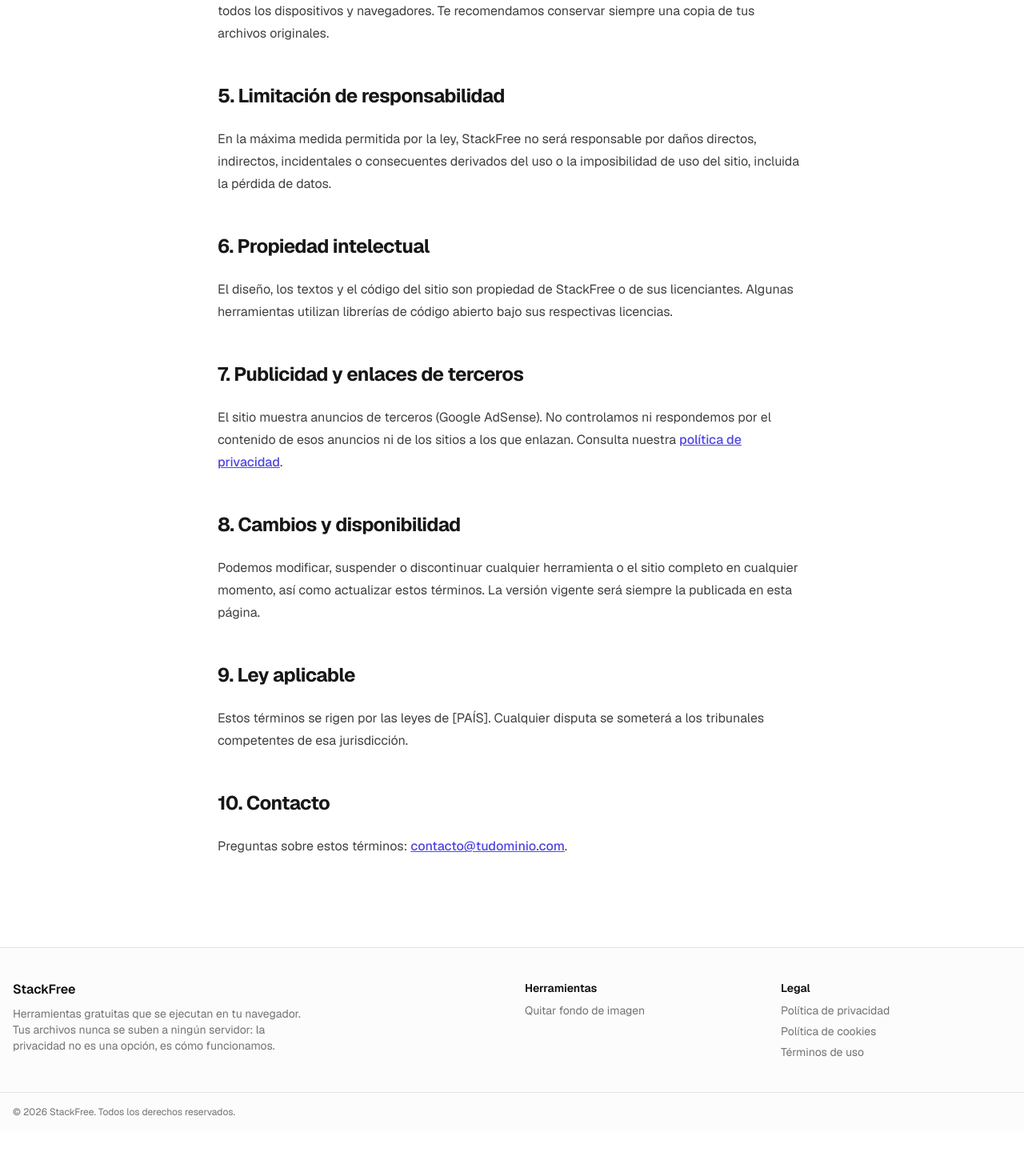
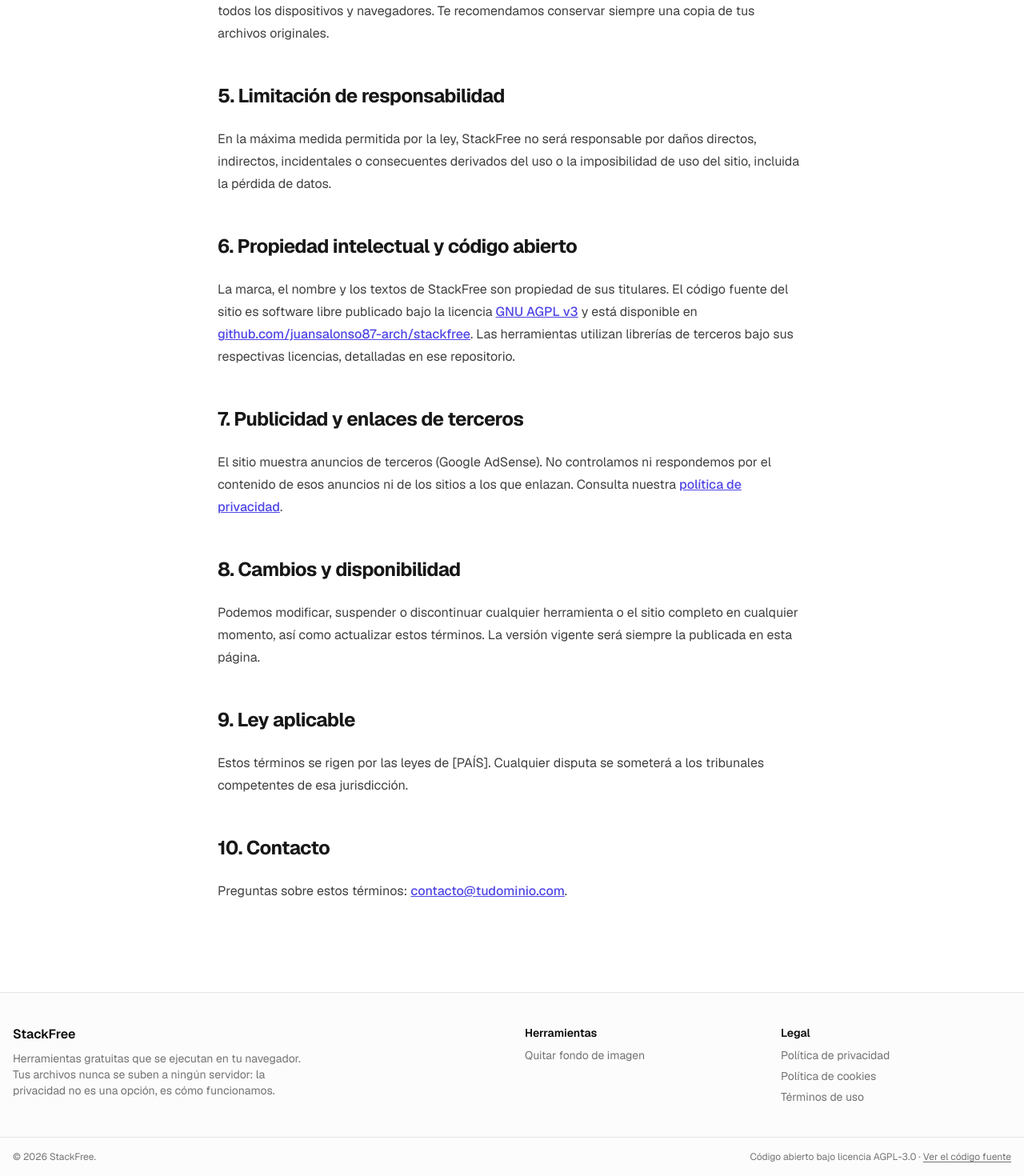
Before and after one commit to juansalonso87-arch/stackfree, a Next.js app: page /legal/terminos in a window 1280 px wide. Shown: the part 1105-2575 px from the top of the page at 80% size. Before the commit the page ends 2519 px from the top, so only its background shows below. Built offline with nearby package versions, Linux system fonts and the light colour scheme; no server answers.

Commit message:
Declarar el sitio como software libre (AGPL-3.0)
Link al codigo fuente en el footer (requisito de AGPL), licencia en
package.json, ajuste de Terminos de uso y seccion Licencia en README.
El archivo LICENSE se agrega desde GitHub.

Co-Authored-By: Claude Opus 5 <noreply@anthropic.com>

```diff
--- a/app/legal/terminos/page.tsx
+++ b/app/legal/terminos/page.tsx
@@ -67,11 +67,19 @@ export default function PaginaTerminos() {
         del sitio, incluida la pérdida de datos.
       </p>
 
-      <h2>6. Propiedad intelectual</h2>
+      <h2>6. Propiedad intelectual y código abierto</h2>
       <p>
-        El diseño, los textos y el código del sitio son propiedad de {siteConfig.nombre} o de sus
-        licenciantes. Algunas herramientas utilizan librerías de código abierto bajo sus respectivas
-        licencias.
+        La marca, el nombre y los textos de {siteConfig.nombre} son propiedad de sus titulares. El
+        código fuente del sitio es software libre publicado bajo la licencia{" "}
+        <a href="https://www.gnu.org/licenses/agpl-3.0.html" target="_blank" rel="noopener noreferrer">
+          GNU AGPL v3
+        </a>{" "}
+        y está disponible en{" "}
+        <a href={siteConfig.repoUrl} target="_blank" rel="noopener noreferrer">
+          {siteConfig.repoUrl.replace("https://", "")}
+        </a>
+        . Las herramientas utilizan librerías de terceros bajo sus respectivas licencias, detalladas
+        en ese repositorio.
       </p>
 
       <h2>7. Publicidad y enlaces de terceros</h2>
--- a/components/layout/Footer.tsx
+++ b/components/layout/Footer.tsx
@@ -49,9 +49,20 @@ export function Footer() {
         </nav>
       </div>
       <div className="border-t">
-        <p className="container mx-auto px-4 py-4 text-xs text-muted-foreground">
-          © {anio} {siteConfig.nombre}. Todos los derechos reservados.
-        </p>
+        <div className="container mx-auto flex flex-wrap items-center justify-between gap-2 px-4 py-4 text-xs text-muted-foreground">
+          <p>© {anio} {siteConfig.nombre}.</p>
+          <p>
+            Código abierto bajo licencia {siteConfig.licencia} ·{" "}
+            <a
+              href={siteConfig.repoUrl}
+              target="_blank"
+              rel="noopener noreferrer"
+              className="underline underline-offset-2 hover:text-foreground"
+            >
+              Ver el código fuente
+            </a>
+          </p>
+        </div>
       </div>
     </footer>
   );
--- a/lib/site-config.ts
+++ b/lib/site-config.ts
@@ -31,6 +31,12 @@ export const siteConfig = {
   url: resolverUrlBase(),
   /** Email de contacto que aparece en las páginas legales. EDITAR. */
   emailContacto: "contacto@tudominio.com",
+  /**
+   * Repositorio público del código. El sitio usa librerías AGPL, que exigen
+   * ofrecer el código fuente a los usuarios: por eso hay un link en el footer.
+   */
+  repoUrl: "https://github.com/juansalonso87-arch/stackfree",
+  licencia: "AGPL-3.0",
   /** Idioma principal del sitio (atributo lang del <html> y Open Graph). */
   idioma: "es",
   localeOpenGraph: "es_ES",
--- a/package.json
+++ b/package.json
@@ -31,5 +31,10 @@
     "eslint-config-next": "16.3.4",
     "tailwindcss": "^4",
     "typescript": "^5"
+  },
+  "license": "AGPL-3.0",
+  "repository": {
+    "type": "git",
+    "url": "https://github.com/juansalonso87-arch/stackfree.git"
   }
 }
```
Also changed, not shown: 1 other file (tests, documents, lock files or other folders).
